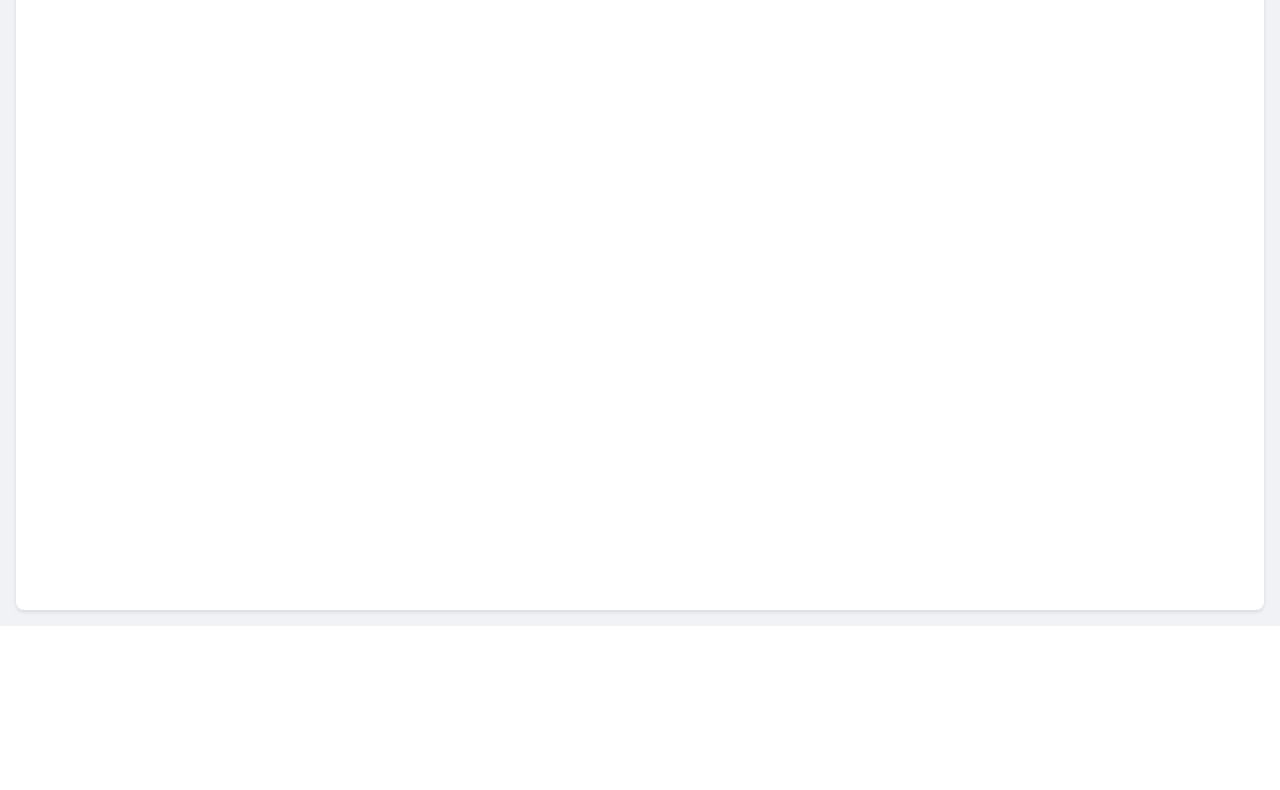
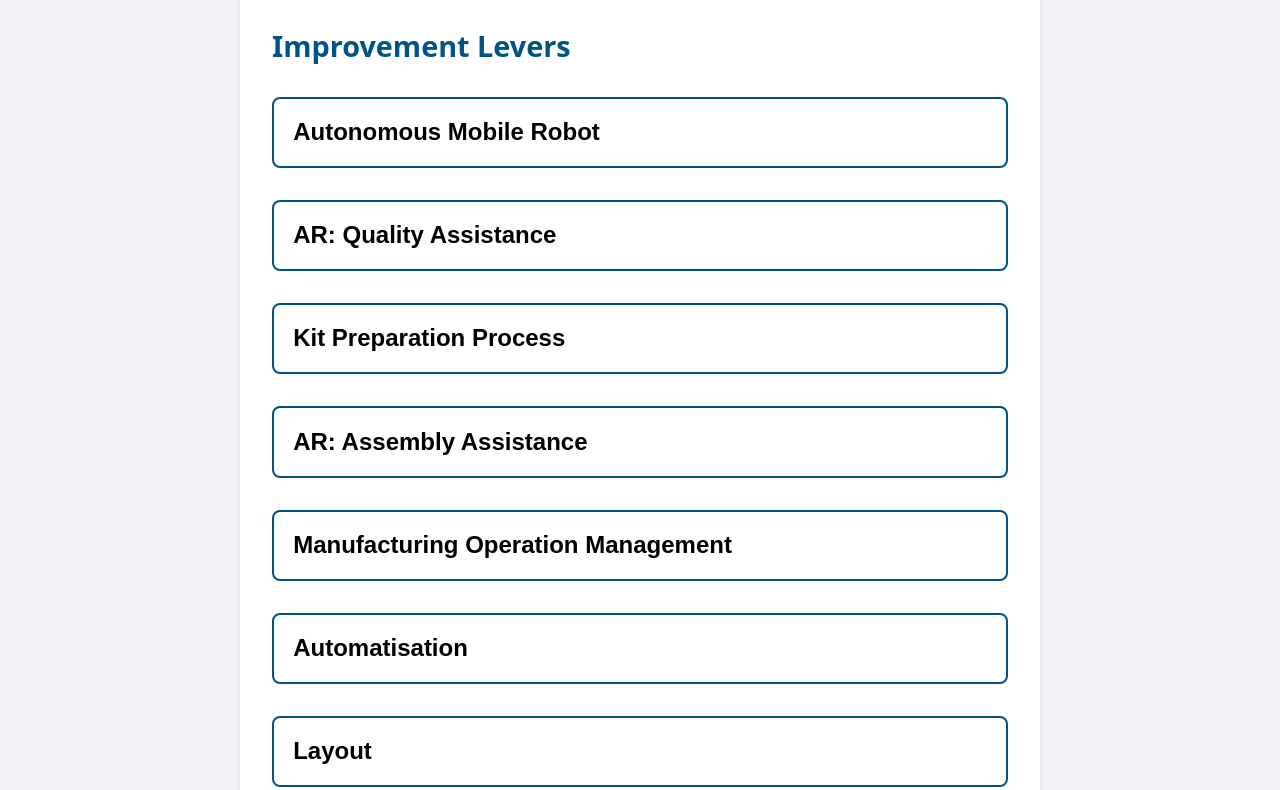
Before and after one commit to quesdo/DS, a plain HTML site: page index.html in a window 1280 px wide. Shown: the part 174-964 px from the top of the page. Before the commit the page ends 800 px from the top, so only its background shows below. Drawn offline with nearby package versions, Linux system fonts and the light colour scheme; no server answers.

Commit message:
Add files via upload

```diff
--- a/index.html
+++ b/index.html
@@ -1,12 +1,10 @@
-<!-- levers.html -->
 <!DOCTYPE html>
 <html lang="en">
 <head>
     <meta charset="UTF-8">
     <meta name="viewport" content="width=device-width, initial-scale=1.0">
-    <meta http-equiv="Content-Security-Policy" content="default-src 'self' https:; script-src 'self' https: 'unsafe-inline' 'unsafe-eval'; connect-src 'self' https://kikivfglslrobwttvlvn.supabase.co wss://kikivfglslrobwttvlvn.supabase.co; style-src 'self' 'unsafe-inline';">
     <title>Dashboard QCD - Leviers</title>
-    <script src="https://cdn.tailwindcss.com"></script>
+    <script src="https://cdn.jsdelivr.net/npm/@supabase/supabase-js@2"></script>
     <style>
         :root {
             --ds-blue: #005386;
@@ -19,6 +17,7 @@
             min-height: 100vh;
             display: flex;
             flex-direction: column;
+            background: #f0f2f5;
         }
 
         .header {
@@ -29,44 +28,47 @@
             height: 80px;
         }
 
-        .logo {
-            height: 60px;
-            margin-right: 20px;
-        }
-
         .header-text {
             color: white;
+            font-size: 1.2rem;
         }
 
         .main-content {
             flex: 1;
-            display: flex;
-            padding: 1rem;
-            gap: 1rem;
-            background: #f0f2f5;
-            height: calc(100vh - 80px);
+            padding: 2rem;
+            max-width: 800px;
+            margin: 0 auto;
+            width: 100%;
         }
 
         .levers-panel {
-            flex: 1;
             background: white;
             border-radius: 8px;
-            padding: 1.5rem;
+            padding: 2rem;
             box-shadow: 0 2px 4px rgba(0,0,0,0.1);
-            overflow: auto;
+        }
+
+        .panel-title {
+            color: var(--ds-blue);
+            font-size: 1.8rem;
+            font-weight: bold;
+            margin-bottom: 2rem;
         }
 
         .lever-button {
-            position: relative;
             width: 100%;
             padding: 1.2rem;
-            margin-bottom: 0.8rem;
+            margin-bottom: 1rem;
             background-color: white;
             border: 2px solid var(--ds-blue);
             border-radius: 0.5rem;
             text-align: left;
             cursor: pointer;
-            transition: background-color 0.3s ease;
+            transition: all 0.3s ease;
+        }
+
+        .lever-button:hover {
+            background-color: #f0f7ff;
         }
 
         .lever-button.active {
@@ -79,24 +81,157 @@
             line-height: 1.2;
             font-weight: 600;
         }
+
+        #levers {
+            display: flex;
+            flex-direction: column;
+            gap: 1rem;
+        }
     </style>
 </head>
 <body>
     <header class="header">
-        <img src="logo.png" alt="Dassault Systèmes" class="logo">
         <div class="header-text">
-            <p class="text-lg">Quality, Capacity & Delivery Monitoring</p>
+            <p>Quality, Capacity & Delivery Monitoring</p>
         </div>
     </header>
 
     <main class="main-content">
         <div class="levers-panel">
-            <h2 class="text-3xl font-bold mb-4 text-[#005386]">Improvement Levers</h2>
-            <div class="space-y-3" id="levers"></div>
+            <h2 class="panel-title">Improvement Levers</h2>
+            <div id="levers"></div>
         </div>
     </main>
 
-    <script src="https://cdn.jsdelivr.net/npm/@supabase/supabase-js@2"></script>
-    <script type="module" src="levers.js"></script>
+    <script>
+        const supabaseUrl = 'https://kikivfglslrobwttvlvn.supabase.co';
+        const supabaseKey = 'eyJhbGciOiJIUzI1NiIsInR5cCI6IkpXVCJ9.eyJpc3MiOiJzdXBhYmFzZSIsInJlZiI6Imtpa2l2Zmdsc2xyb2J3dHR2bHZuIiwicm9sZSI6ImFub24iLCJpYXQiOjE3MzQ1MTIwNDQsImV4cCI6MjA1MDA4ODA0NH0.Njo06GXSyZHjpjRwPJ2zpElJ88VYgqN2YYDfTJnBQ6k';
+
+        const { createClient } = supabase;
+        const supabaseClient = createClient(supabaseUrl, supabaseKey);
+
+        const ACRONYM_DEFINITIONS = {
+            amr: "Autonomous Mobile Robot",
+            ar: "AR: Quality Assistance",
+            kitting: "Kit Preparation Process",
+            assembly: "AR: Assembly Assistance",
+            mes: "Manufacturing Operation Management",
+            pick: "Automatisation",
+            line: "Layout"
+        };
+
+        let switchStates = {
+            amr: false,
+            ar: false,
+            kitting: false,
+            assembly: false,
+            mes: false,
+            pick: false,
+            line: false
+        };
+
+        let channel = null;
+
+        function handleRealtimeUpdate(payload) {
+            if (payload.new && payload.new.name) {
+                switchStates[payload.new.name] = payload.new.is_active;
+                updateDisplay();
+            }
+        }
+
+        async function handleLeverClick(leverName) {
+            const newState = !switchStates[leverName];
+
+            try {
+                const { error } = await supabaseClient
+                    .from('levers')
+                    .update({ is_active: newState })
+                    .eq('name', leverName);
+
+                if (error) throw error;
+
+                switchStates[leverName] = newState;
+                updateDisplay();
+
+            } catch (err) {
+                console.error('Error updating lever:', err);
+                switchStates[leverName] = !newState;
+                updateDisplay();
+            }
+        }
+
+        function createLeverButton(lever) {
+            const container = document.createElement('div');
+            const leverData = ACRONYM_DEFINITIONS[lever];
+
+            container.innerHTML = `
+                <button class="lever-button ${switchStates[lever] ? 'active' : ''}" data-lever="${lever}">
+                    <div class="lever-text">${leverData}</div>
+                </button>
+            `;
+
+            const button = container.querySelector('button');
+            button.addEventListener('click', () => handleLeverClick(lever));
+
+            return container.firstElementChild;
+        }
+
+        function updateDisplay() {
+            const leversDiv = document.getElementById("levers");
+            if (leversDiv) {
+                leversDiv.innerHTML = '';
+                Object.keys(ACRONYM_DEFINITIONS).forEach(lever => {
+                    const button = createLeverButton(lever);
+                    leversDiv.appendChild(button);
+                });
+            }
+        }
+
+        function setupRealtimeSubscription() {
+            if (channel) {
+                channel.unsubscribe();
+            }
+
+            channel = supabaseClient
+                .channel('levers-channel')
+                .on(
+                    'postgres_changes',
+                    {
+                        event: '*',
+                        schema: 'public',
+                        table: 'levers'
+                    },
+                    handleRealtimeUpdate
+                )
+                .subscribe();
+        }
+
+        async function fetchLevers() {
+            try {
+                const { data, error } = await supabaseClient
+                    .from('levers')
+                    .select('*');
+
+                if (error) throw error;
+
+                if (data && data.length > 0) {
+                    switchStates = data.reduce((acc, lever) => {
+                        acc[lever.name] = lever.is_active;
+                        return acc;
+                    }, {...switchStates});
+                    updateDisplay();
+                }
+            } catch (err) {
+                console.error('Error fetching levers:', err);
+            }
+        }
+
+        // Initialisation
+        document.addEventListener('DOMContentLoaded', () => {
+            updateDisplay();
+            fetchLevers();
+            setupRealtimeSubscription();
+        });
+    </script>
 </body>
 </html>
```
